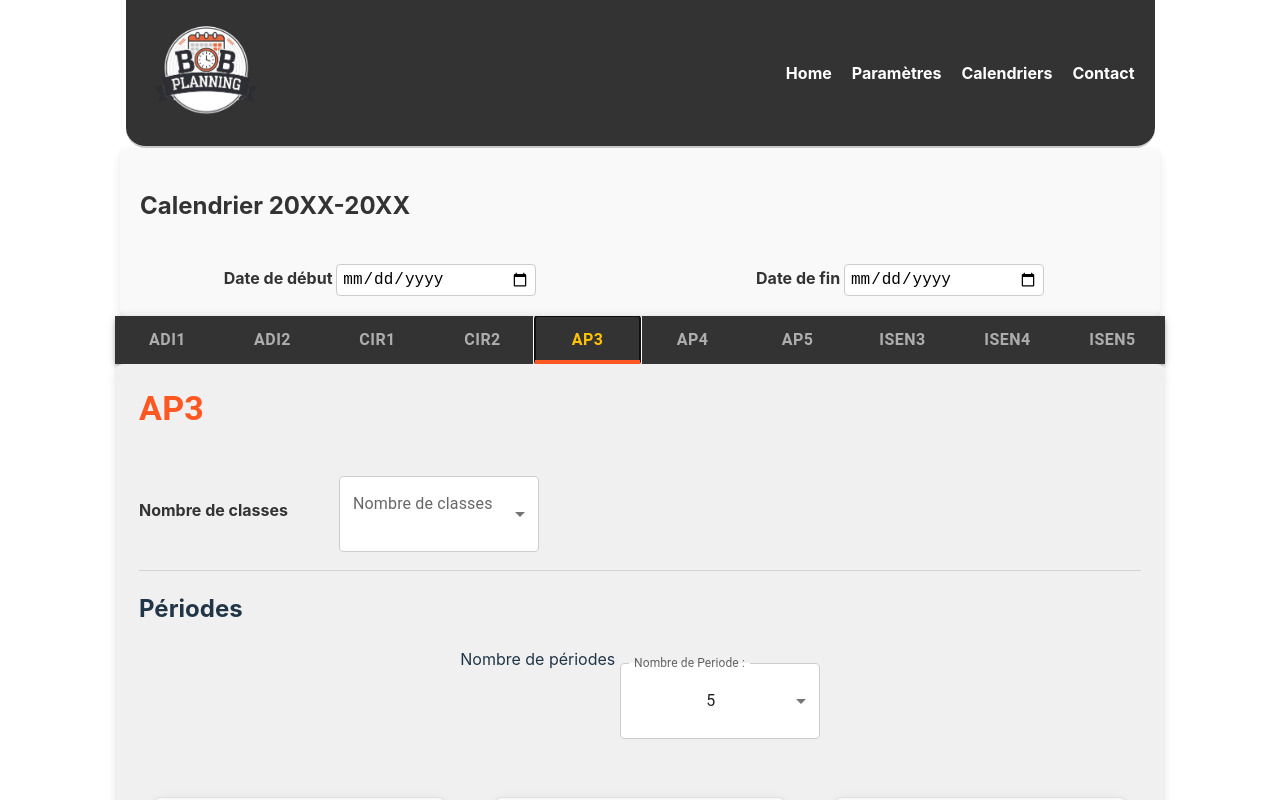
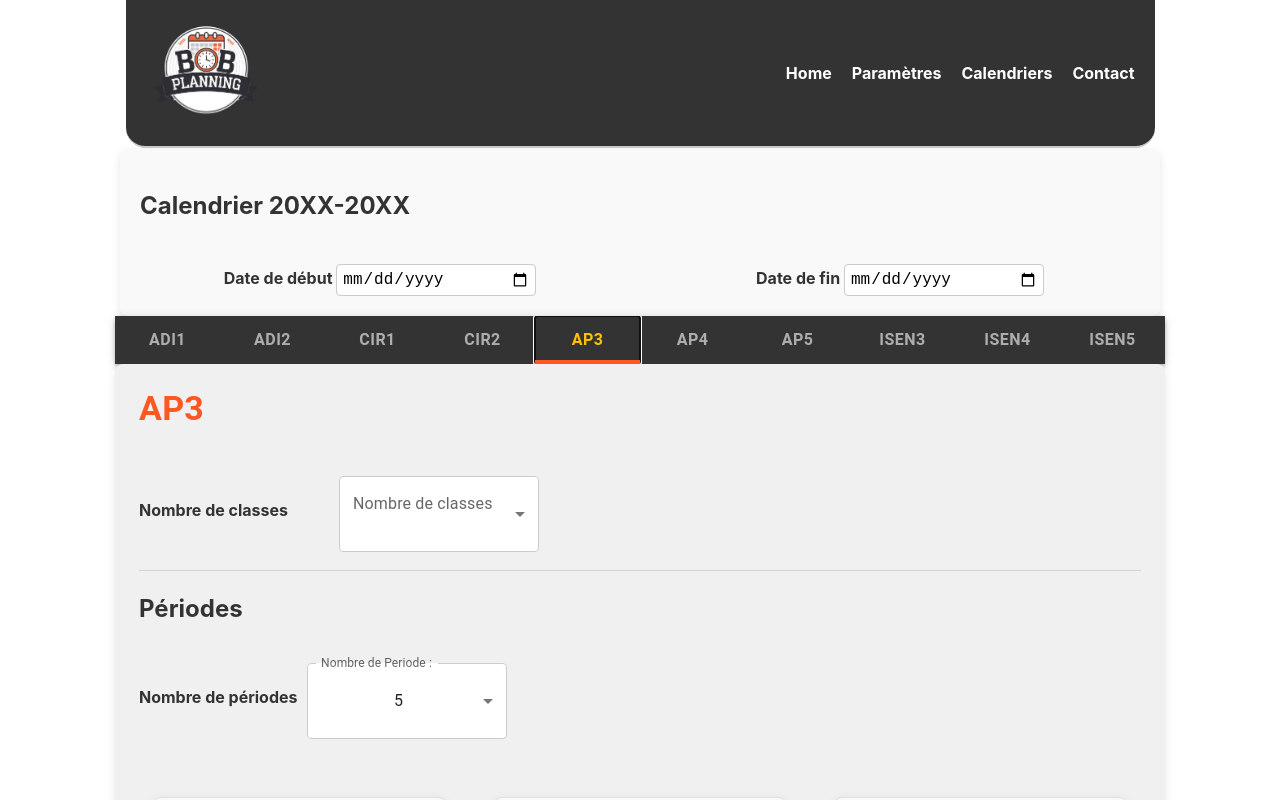
Before and after one commit to rozennrd/OPALE, a React (Vite) app in the folder BobPlanning.front/: page /parametres in a window 1280 px wide. Both pictures are taken after a click on the tab "AP3". Shown: the top 800 px of the page. Built offline with nearby package versions, Linux system fonts and the light colour scheme.

Commit message:
Update CSS files for PeriodeBox and Periodes components

```diff
--- a/BobPlanning.front/src/components/PeriodeBox.css
+++ b/BobPlanning.front/src/components/PeriodeBox.css
@@ -16,6 +16,7 @@
     font-weight: bold;          /* Bold font for the title */
     text-align: center;         /* Center the title text */
     margin-bottom: 15px;        /* Space below the title */
+    color: #333;
 }
 
 /* Content within the card (arranged vertically) */
--- a/BobPlanning.front/src/components/Periodes.css
+++ b/BobPlanning.front/src/components/Periodes.css
@@ -1,22 +1,25 @@
 h2 {
     text-align: start;
     /* Aligns the text to the left (start) */
+    color: #333;
 }
 
-.nombre-periodes {
+.nombre-Periode {
     display: flex;
     align-items: center;
     justify-content: flex-start;
     gap: 10px;
     width: auto; /* Let it size according to content */
     max-width: 400px; /* Limit to 400px or adjust as needed */
+
 }
 
 /* Label styling */
-.label-nombre-periodes {
+.label-nombre-Periode {
     font-weight: bold;
     font-size: 16px;
     white-space: nowrap; /* Prevent the label from wrapping */
+    color: #333;
 }
 
 /* FormControl styling for the dropdown */
```
